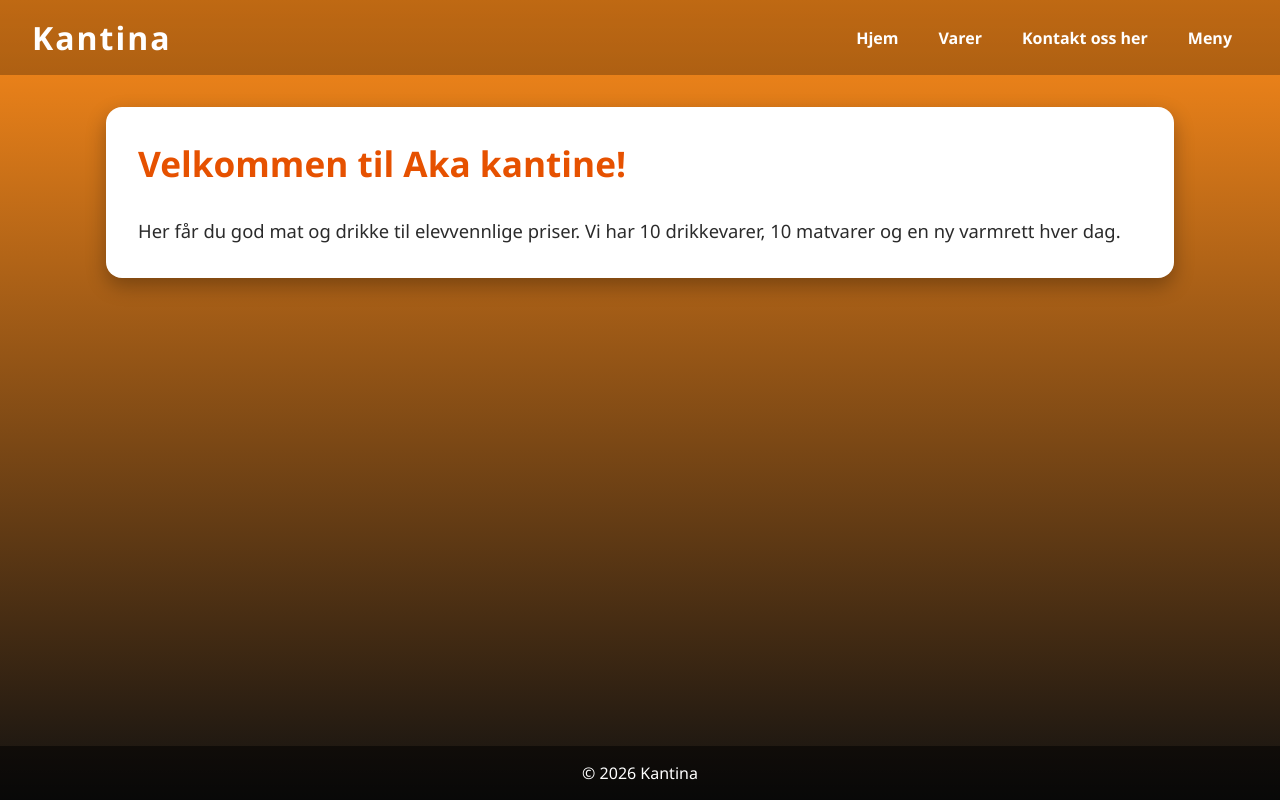
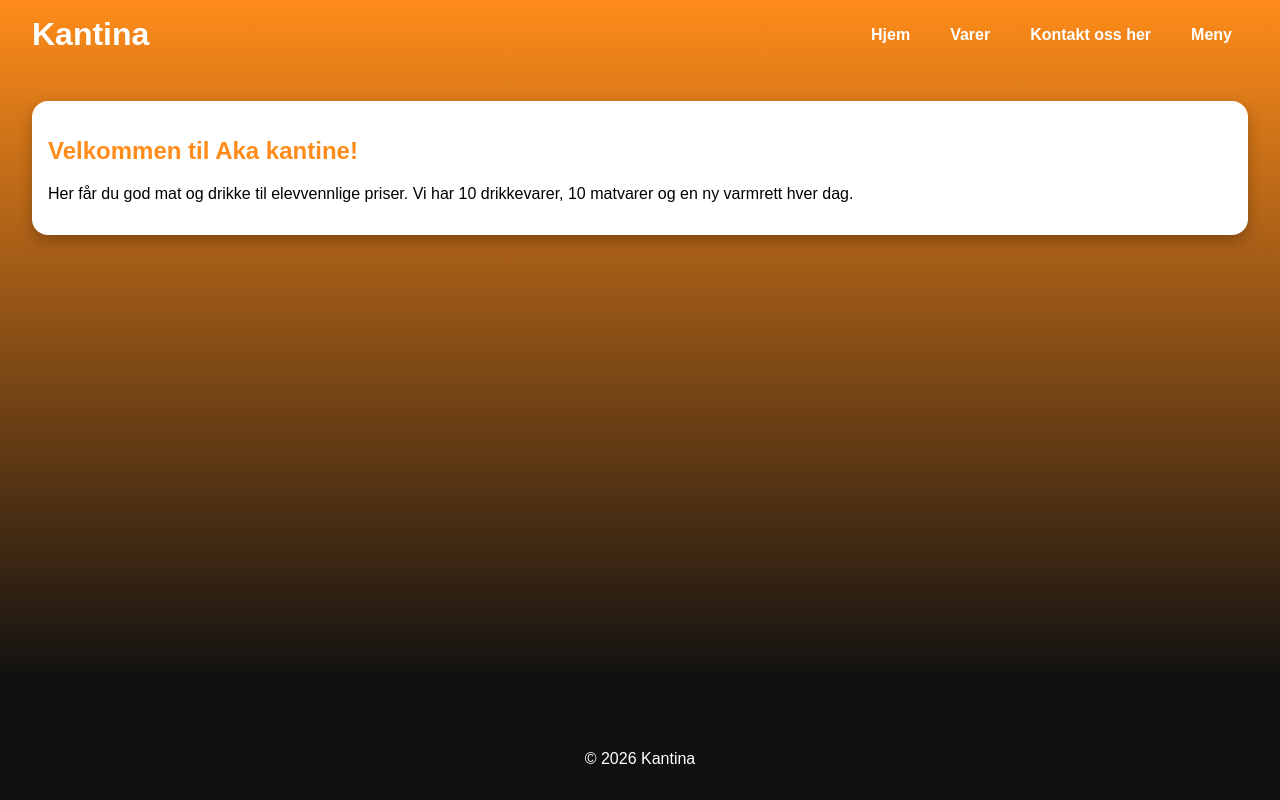
Before and after one commit to 63walaxe/Kantinenettside, a Flask app: page / in a window 1280 px wide. Run offline with Flask 3, Linux system fonts and the light colour scheme.

Commit message:
La til kcal innhold og allergener, oppdaterte css-en, ferdigstilte readme dokumentet og oppdaterte datasettet.

```diff
--- a/static/style.css
+++ b/static/style.css
@@ -1,49 +1,42 @@
-/* ===== Farger (endre her for å bytte tema) ===== */
+/* ===== Farger ===== */
 
 :root {
   --oransje: #ff8c1a;
-  --oransje-mork: #e65100;
   --svart: #111111;
-  --tekst: #2b2b2b;
   --hvit: #ffffff;
 }
 
-/* ===== Felles for alle sider (base.html) ===== */
+/* ===== Hele siden ===== */
 
 body {
   margin: 0;
-  min-height: 100vh; /* bakgrunnen dekker hele skjermen */
-  display: flex;
-  flex-direction: column; /* gjør at footeren havner nederst */
-  font-family: "Segoe UI", Arial, sans-serif;
-  color: var(--tekst);
-
-  /* Gradient: oransje øverst, svart nederst */
-  background: linear-gradient(to bottom, var(--oransje), var(--svart));
-  background-attachment: fixed; /* gradienten står stille når du scroller */
+  min-height: 100vh;
+  display: grid;
+  grid-template-rows: auto 1fr auto;
+  font-family: Arial, sans-serif;
+  background: linear-gradient(to bottom, var(--oransje), var(--svart) 85%);
+  background-attachment: fixed;
 }
 
+/* ===== Topp ===== */
+
 .topp {
-  background-color: rgba(0, 0, 0, 0.25); /* litt gjennomsiktig svart */
+  grid-row: 1;
+  display: grid;
+  grid-template-columns: 1fr auto;
+  align-items: center;
+  padding: 16px 32px;
   color: var(--hvit);
-  padding: 16px 32px;
-  display: flex;
-  justify-content: space-between;
-  align-items: center;
-  flex-wrap: wrap;
-  gap: 12px;
 }
 
 .logo {
   margin: 0;
-  font-size: 2rem;
-  letter-spacing: 2px;
 }
 
 .meny-lenker {
-  display: flex;
+  display: grid;
+  grid-template-columns: repeat(4, auto);
   gap: 8px;
-  flex-wrap: wrap;
 }
 
 .meny-lenke {
@@ -52,152 +45,73 @@ body {
   font-weight: bold;
   padding: 8px 16px;
   border-radius: 20px;
-  transition: background-color 0.2s; /* myk overgang ved hover */
 }
 
 .meny-lenke:hover {
   background-color: var(--hvit);
-  color: var(--oransje-mork);
+  color: var(--oransje);
 }
 
+/* ===== Innhold ===== */
+
 .innhold {
-  flex: 1; /* fyller plassen mellom topp og bunn */
-  width: 100%;
-  max-width: 1100px;
-  margin: 0 auto;
-  padding: 32px 16px;
-  box-sizing: border-box;
+  grid-row: 2;
+  padding: 32px;
 }
 
-.side-tittel {
+.side-tittel,
+.kategori-tittel {
   color: var(--hvit);
-  font-size: 2.2rem;
-  margin-top: 0;
-  text-shadow: 0 2px 4px rgba(0, 0, 0, 0.3);
 }
 
+/* ===== Bunn ===== */
+
 .bunn {
-  background-color: rgba(0, 0, 0, 0.5);
+  grid-row: 3;
+  background-color: var(--svart);
   color: var(--hvit);
   text-align: center;
   padding: 16px;
 }
 
-.bunn-tekst {
-  margin: 0;
-}
+/* ===== Hvite bokser og kort ===== */
 
-/* ===== Hjem (index.html) ===== */
-
-.velkommen {
+.velkommen,
+.kontakt,
+.vare-kort,
+.rett-kort {
   background-color: var(--hvit);
   border-radius: 16px;
-  padding: 32px;
-  box-shadow: 0 8px 20px rgba(0, 0, 0, 0.3);
+  padding: 16px;
+  box-shadow: 0 6px 14px rgba(0, 0, 0, 0.25);
 }
 
 .velkommen .side-tittel {
-  color: var(--oransje-mork); /* oransje tittel inne i den hvite boksen */
-  text-shadow: none;
+  color: var(--oransje);
 }
 
-.velkommen-tekst {
-  font-size: 1.15rem;
-  line-height: 1.6;
-  margin-bottom: 0;
-}
+/* ===== Rutenett med kort (varer og meny) ===== */
 
-/* ===== Varer (varer.html) ===== */
-
-.varer {
-}
-
-.kategori {
-  margin-bottom: 40px;
-}
-
-.kategori-tittel {
-  text-transform: capitalize; /* stor forbokstav */
-  color: var(--hvit);
-  font-size: 1.5rem;
-  border-bottom: 2px solid var(--hvit);
-  padding-bottom: 8px;
-}
-
-.vare-liste {
-  display: grid;
-  grid-template-columns: repeat(auto-fill, minmax(180px, 1fr));
-  gap: 20px;
-}
-
-.vare-kort {
-  background-color: var(--hvit);
-  border-radius: 16px;
-  padding: 16px;
-  text-align: center;
-  box-shadow: 0 6px 14px rgba(0, 0, 0, 0.25);
-  transition: transform 0.2s;
-}
-
-.vare-kort:hover {
-  transform: translateY(-5px); /* kortet løfter seg litt */
-}
-
-.vare-bilde {
-  width: 150px;
-  height: 150px;
-  object-fit: contain;
-}
-
-.vare-navn {
-  font-size: 1rem;
-  margin: 12px 0 8px;
-}
-
-.vare-pris {
-  display: inline-block;
-  background-color: var(--oransje);
-  color: var(--hvit);
-  font-weight: bold;
-  padding: 4px 12px;
-  border-radius: 12px;
-  margin: 0;
-}
-
-/* ===== Ukens meny (meny.html) ===== */
-
+.vare-liste,
 .ukemeny {
   display: grid;
   grid-template-columns: repeat(auto-fill, minmax(180px, 1fr));
   gap: 20px;
 }
 
+.vare-kort,
 .rett-kort {
-  background-color: var(--hvit);
-  border-radius: 16px;
-  padding: 16px;
   text-align: center;
-  box-shadow: 0 6px 14px rgba(0, 0, 0, 0.25);
-  border-top: 6px solid var(--oransje);
-  transition: transform 0.2s;
 }
 
-.rett-kort:hover {
-  transform: translateY(-5px);
-}
-
-.rett-dag {
-  font-size: 1.4rem;
-  color: var(--oransje-mork);
-  margin: 0 0 12px;
-}
-
+.vare-bilde,
 .rett-bilde {
+  width: 150px;
   height: 150px;
-  width: 150px;
   object-fit: contain;
 }
 
+.vare-pris,
 .rett-pris {
   display: inline-block;
   background-color: var(--oransje);
@@ -205,26 +119,16 @@ body {
   font-weight: bold;
   padding: 4px 12px;
   border-radius: 12px;
-  margin: 12px 0 0;
 }
 
-/* ===== Kontakt (kontakliste.html) ===== */
-
-.kontakt {
-  background-color: var(--hvit);
-  border-radius: 16px;
-  padding: 16px 32px;
-  max-width: 500px;
-  box-shadow: 0 8px 20px rgba(0, 0, 0, 0.3);
+.rett-dag {
+  color: var(--oransje);
 }
 
-.kontakt-linje {
-  font-size: 1.1rem;
-  padding: 12px 0;
-  margin: 0;
-  border-bottom: 1px solid #eeeeee;
+/* ===== Kalorier og allergener ===== */
+
+.info {
+  font-size: 0.85rem;
+  color: gray;
+  margin: 4px 0;
 }
-
-.kontakt-linje:last-child {
-  border-bottom: none; /* ingen strek under siste linje */
-}
--- a/templates/meny.html
+++ b/templates/meny.html
@@ -10,6 +10,8 @@
         <div class="rett-kort">
             <h1 class="rett-dag">{{ rett.dag }}</h1>
             <img class="rett-bilde" src="{{ rett.bilde }}" alt="{{ rett.navn }}">
+            <p class="info">{{ rett.kalorier }} kcal</p>
+            <p class="info">Allergener: {{ rett.allergener }}</p>
             <p class="rett-pris">{{ rett.pris }}</p>
         </div>
     {% endfor %}
--- a/templates/varer.html
+++ b/templates/varer.html
@@ -15,6 +15,8 @@ Varer
             <div class="vare-kort">
                 <img class="vare-bilde" src="{{ ting.bilde }}" alt="{{ ting.navn }}">
                 <h3 class="vare-navn">{{ ting.navn }}</h3>
+                <p class="info">{{ ting.kalorier }} kcal</p>
+                <p class="info">Allergener: {{ ting.allergener }}</p>
                 <p class="vare-pris">{{ ting.pris }} kr</p>
             </div>
         {% endfor %}
```
Also changed, not shown: data.py (+50 -0 lines), README.md.
